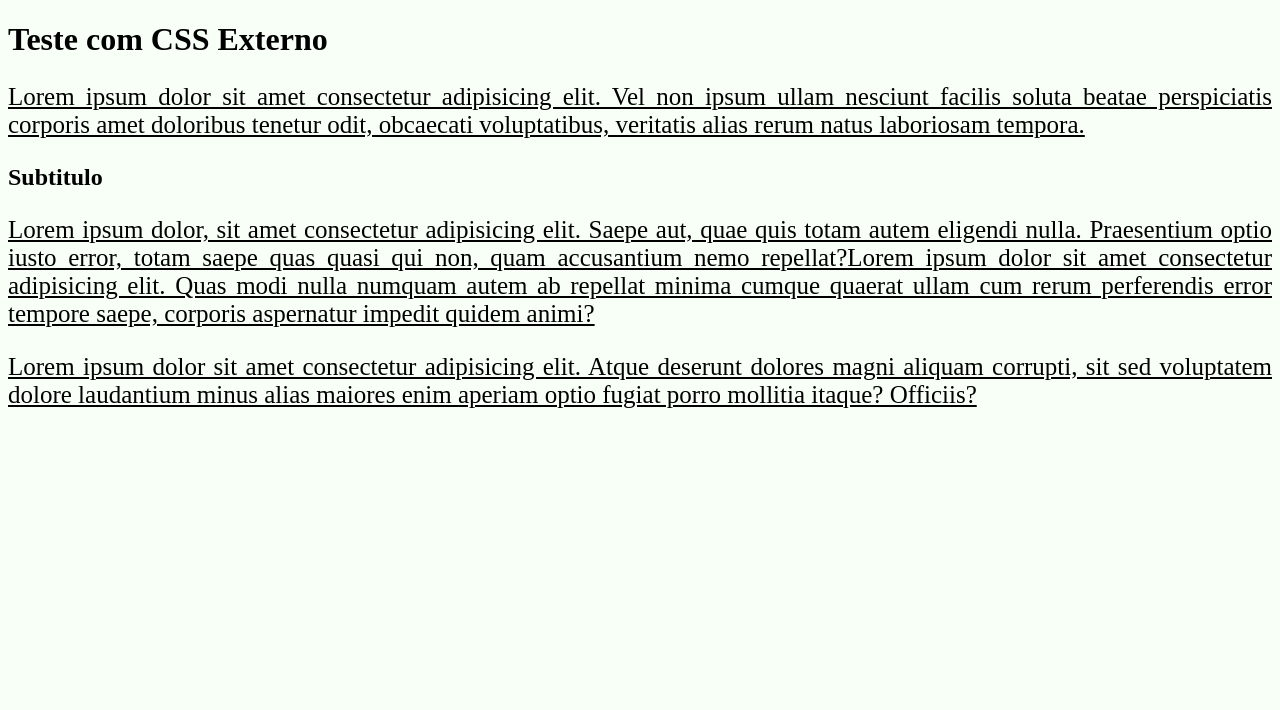
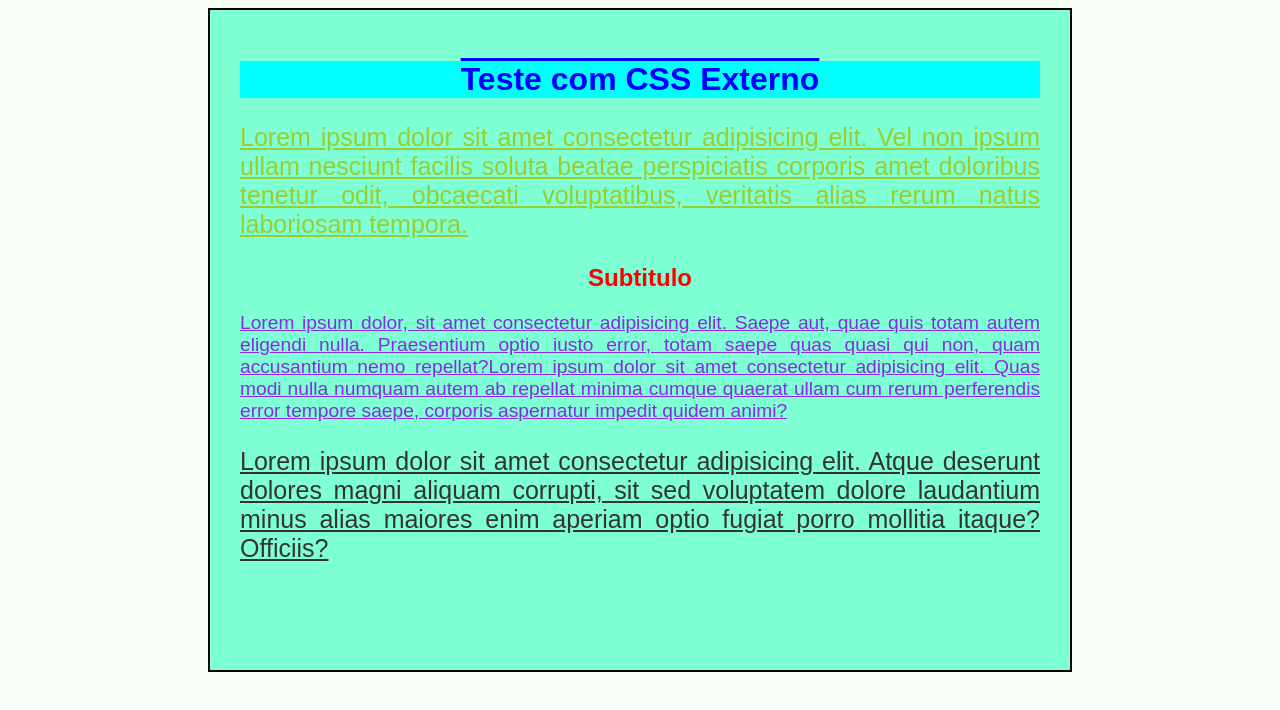
Before and after one commit to Josimar-Pereira/Dev.-Full-Stack-Jr.-praTi-Codifica-, a plain HTML site: page externo.html in a window 1280 px wide. Drawn offline with Linux system fonts and the light colour scheme.

Commit message:
Treinando o CSS

```diff
--- a/CSS/style.css
+++ b/CSS/style.css
@@ -1,8 +1,37 @@
 body{
     background-color: rgba(43, 255, 0, 0.036);
+    font-family: Arial, Helvetica, sans-serif;
+}
+.card{
+    background-color: aquamarine;
+    width: 800px;
+    height: 600px;
+    margin: auto;
+    padding: 30px;
+    border: 2pt solid black;
 }
 p{
+    color: yellowgreen;
     font-size: 25px;
     text-align: justify;
     text-decoration: underline;
 }
+#textop1{
+    color: blueviolet;
+    text-align: justify;
+    font-size: larger;
+}
+#texto{
+    color: #333333;
+}
+h1{
+    color: blue;
+    font-family: 30px;
+    text-align: center;
+    background-color: aqua;
+    text-decoration: overline;
+}
+h2{
+    text-align: center;
+    color: red;
+}
--- a/externo.html
+++ b/externo.html
@@ -7,10 +7,12 @@
     <link rel="stylesheet" href="CSS/style.css">
 </head>
 <body>
-    <h1>Teste com CSS Externo</h1>
-    <p>Lorem ipsum dolor sit amet consectetur adipisicing elit. Vel non ipsum ullam nesciunt facilis soluta beatae perspiciatis corporis amet doloribus tenetur odit, obcaecati voluptatibus, veritatis alias rerum natus laboriosam tempora.</p>
-    <h2>Subtitulo</h2>
-    <p>Lorem ipsum dolor, sit amet consectetur adipisicing elit. Saepe aut, quae quis totam autem eligendi nulla. Praesentium optio iusto error, totam saepe quas quasi qui non, quam accusantium nemo repellat?Lorem ipsum dolor sit amet consectetur adipisicing elit. Quas modi nulla numquam autem ab repellat minima cumque quaerat ullam cum rerum perferendis error tempore saepe, corporis aspernatur impedit quidem animi?</p>
-    <p>Lorem ipsum dolor sit amet consectetur adipisicing elit. Atque deserunt dolores magni aliquam corrupti, sit sed voluptatem dolore laudantium minus alias maiores enim aperiam optio fugiat porro mollitia itaque? Officiis?</p>
+    <div class="card">
+        <h1>Teste com CSS Externo</h1>
+        <p>Lorem ipsum dolor sit amet consectetur adipisicing elit. Vel non ipsum ullam nesciunt facilis soluta beatae perspiciatis corporis amet doloribus tenetur odit, obcaecati voluptatibus, veritatis alias rerum natus laboriosam tempora.</p>
+        <h2>Subtitulo</h2>
+        <p id="textop1">Lorem ipsum dolor, sit amet consectetur adipisicing elit. Saepe aut, quae quis totam autem eligendi nulla. Praesentium optio iusto error, totam saepe quas quasi qui non, quam accusantium nemo repellat?Lorem ipsum dolor sit amet consectetur adipisicing elit. Quas modi nulla numquam autem ab repellat minima cumque quaerat ullam cum rerum perferendis error tempore saepe, corporis aspernatur impedit quidem animi?</p>
+        <p id="texto">Lorem ipsum dolor sit amet consectetur adipisicing elit. Atque deserunt dolores magni aliquam corrupti, sit sed voluptatem dolore laudantium minus alias maiores enim aperiam optio fugiat porro mollitia itaque? Officiis?</p>
+    </div>
 </body>
 </html>
```
